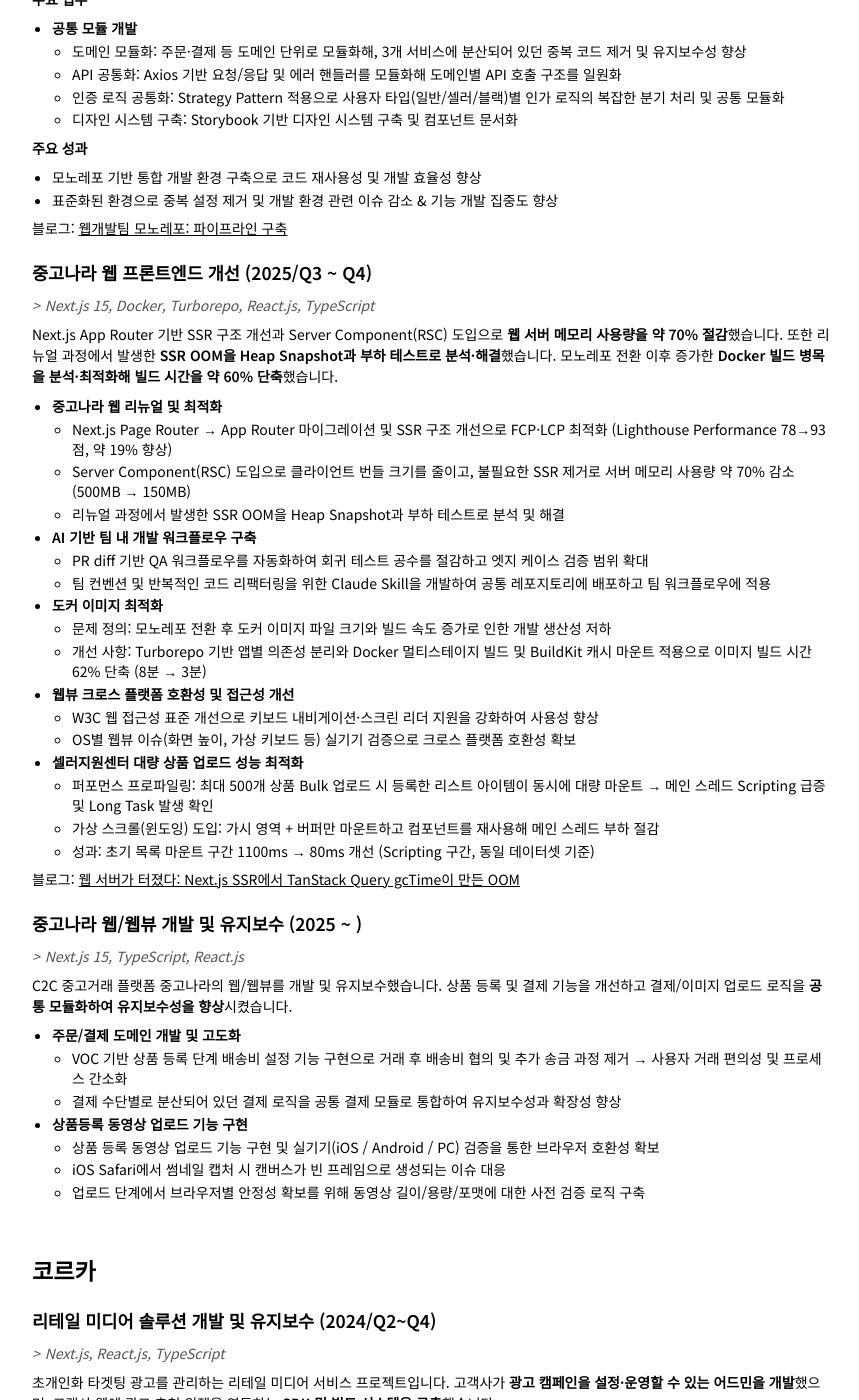
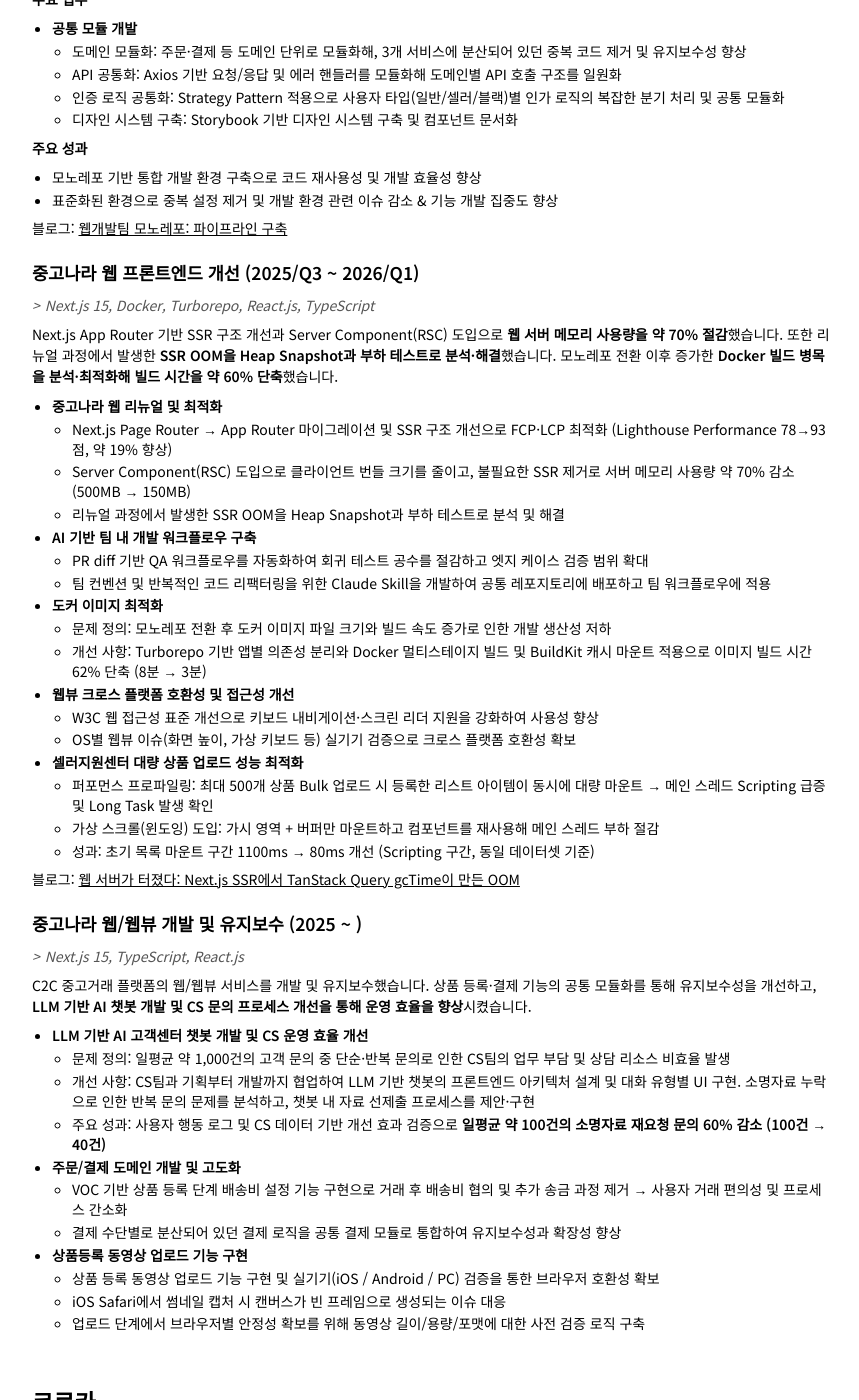
Before and after one commit to ghost-redo/ghost-redo.github.io, a Jekyll site: the page built from resume.md, in a window 1280 px wide and 1400 px high, scrolled down 1592 px. Shown: the whole window, without its empty margins (209-1068 px from the left). Built offline with Jekyll 4.4.1, drawn with Linux system fonts in a browser that asks for light colours; some web fonts are replaced; some of the changed text lies outside the part shown.

Commit message:
Update resume.md

```diff
--- a/resume.md
+++ b/resume.md
@@ -44,9 +44,9 @@ MAU 450만 C2C 중고거래 플랫폼 기업
     - 웹뷰 크로스 플랫폼 호환성 및 W3C 접근성 개선
     - 셀러지원센터 대량 상품 업로드 페이지 성능 최적화
 - 중고나라 웹/웹뷰 개발 및 유지보수
+    - LLM 기반 AI 고객센터 챗봇 개발 및 CS 운영 효율 개선
     - 주문/결제 도메인 개발 및 고도화
     - 상품 등록/수정 기능 고도화 및 유지보수
--
 
 ## 코르카
 
@@ -67,7 +67,7 @@ AI 기반 B2B SaaS 광고/추천 솔루션 초기 스타트업
 
 ## 중고나라
 
-### 중고나라 애플리케이션 모노레포 전환 **(2025/Q2~2025/Q4)**
+### 중고나라 애플리케이션 모노레포 전환 **(2025/Q4~2026/Q2)**
 
 > _Next.js 15, TypeScript, Monorepo, Turborepo, Docker_
 
@@ -94,7 +94,7 @@ AI 기반 B2B SaaS 광고/추천 솔루션 초기 스타트업
 
 블로그: [웹개발팀 모노레포: 파이프라인 구축](https://teamblog.joonggonara.co.kr/c51f8783af42)
 
-### 중고나라 웹 **프론트엔드 개선** **(2025/Q3 ~ Q4)**
+### 중고나라 웹 **프론트엔드 개선** **(2025/Q3 ~ 2026/Q1)**
 
 > _Next.js 15, Docker, Turborepo, React.js, TypeScript_
 
@@ -125,8 +125,12 @@ Next.js App Router 기반 SSR 구조 개선과 Server Component(RSC) 도입으
 
 > _Next.js 15, TypeScript, React.js_
 
-C2C 중고거래 플랫폼 중고나라의 웹/웹뷰를 개발 및 유지보수했습니다. 상품 등록 및 결제 기능을 개선하고 결제/이미지 업로드 로직을 **공통 모듈화하여 유지보수성을 향상**시켰습니다.
+C2C 중고거래 플랫폼의 웹/웹뷰 서비스를 개발 및 유지보수했습니다. 상품 등록·결제 기능의 공통 모듈화를 통해 유지보수성을 개선하고, **LLM 기반 AI 챗봇 개발 및 CS 문의 프로세스 개선을 통해 운영 효율을 향상**시켰습니다.
 
+- **LLM 기반 AI 고객센터 챗봇 개발 및 CS 운영 효율 개선**
+  - 문제 정의: 일평균 약 1,000건의 고객 문의 중 단순·반복 문의로 인한 CS팀의 업무 부담 및 상담 리소스 비효율 발생
+  - 개선 사항: CS팀과 기획부터 개발까지 협업하여 LLM 기반 챗봇의 프론트엔드 아키텍처 설계 및 대화 유형별 UI 구현. 소명자료 누락으로 인한 반복 문의 문제를 분석하고, 챗봇 내 자료 선제출 프로세스를 제안·구현
+  - 주요 성과: 사용자 행동 로그 및 CS 데이터 기반 개선 효과 검증으로 **일평균 약 100건의 소명자료 재요청 문의 60% 감소 (100건 → 40건)**
 - **주문/결제 도메인 개발 및 고도화**
     - VOC 기반 상품 등록 단계 배송비 설정 기능 구현으로 거래 후 배송비 협의 및 추가 송금 과정 제거 → 사용자 거래 편의성 및 프로세스 간소화
     - 결제 수단별로 분산되어 있던 결제 로직을 공통 결제 모듈로 통합하여 유지보수성과 확장성 향상
```
